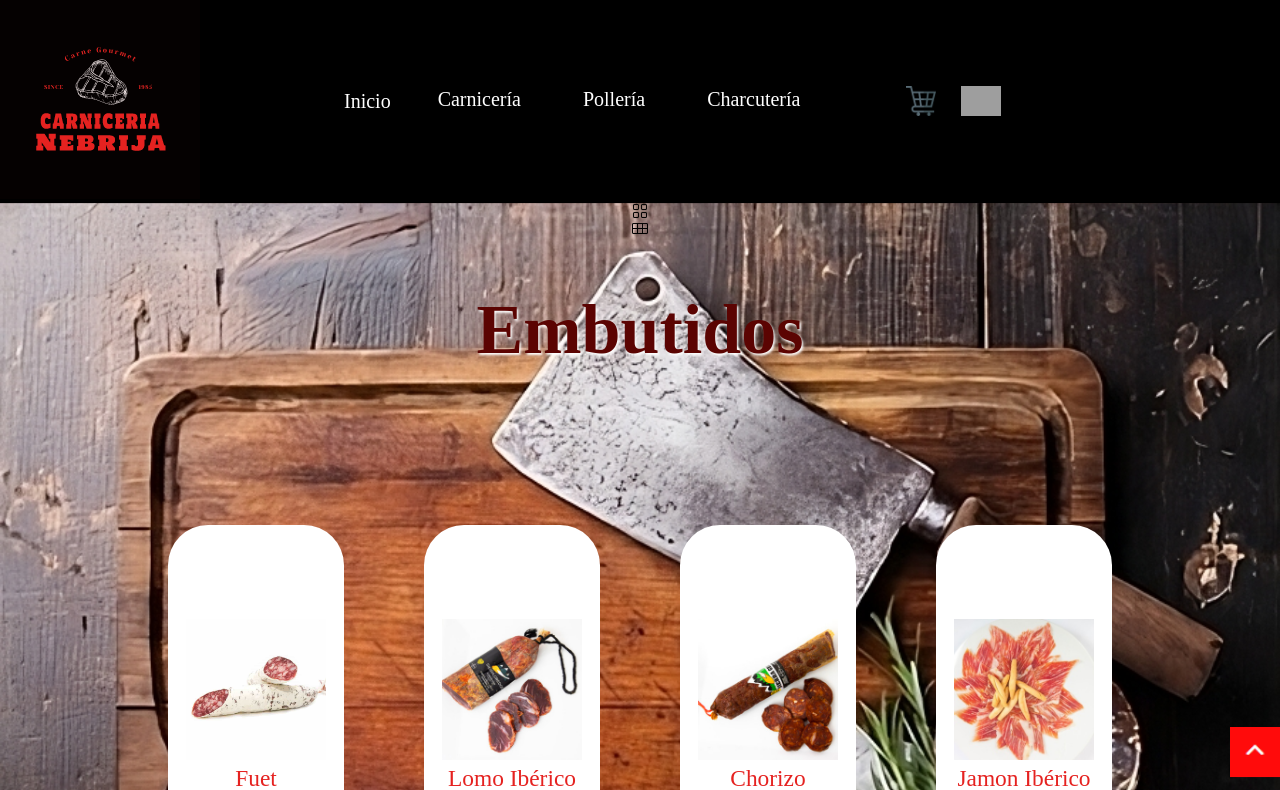
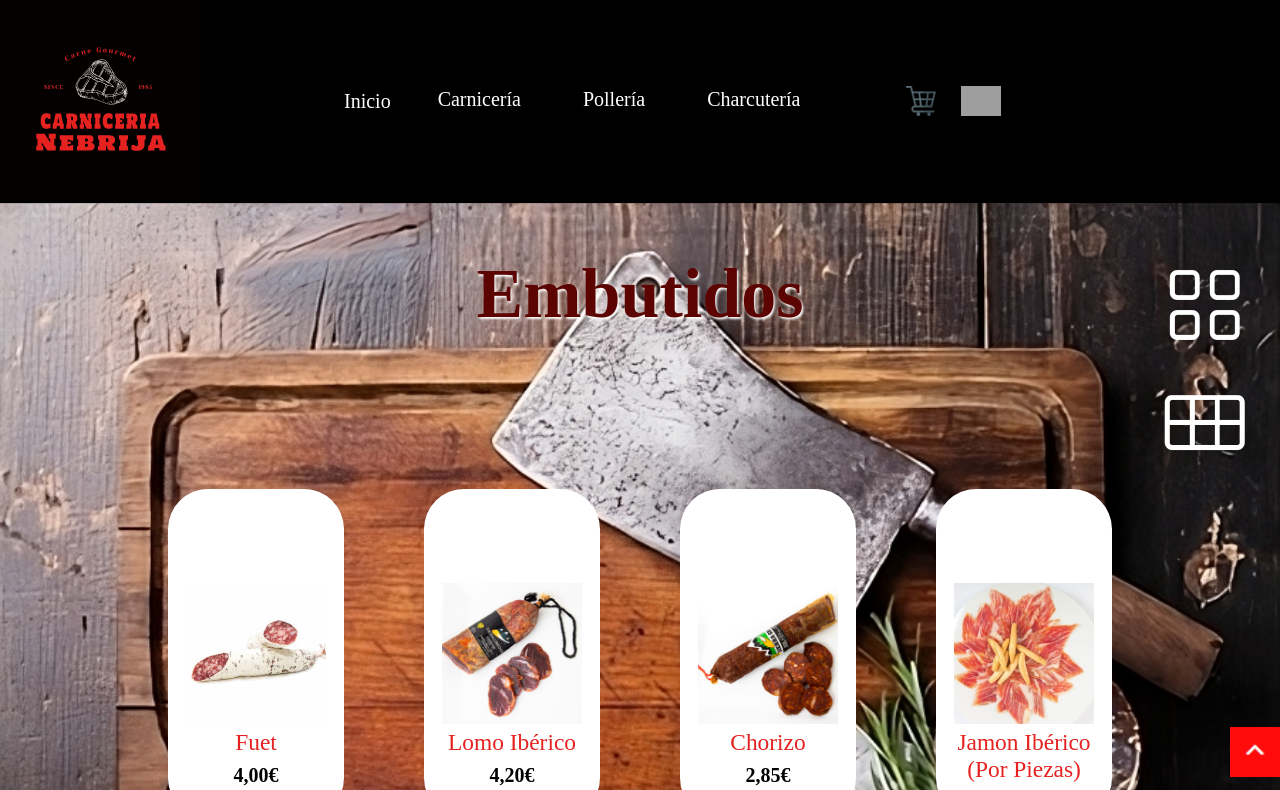
Before and after one commit to TuGfa354/MicroserviciosSecurizadoWeb, a PHP site: page /vaguadaInterfaces/HTML/Charcuteria/charcuteria.php in a window 1280 px wide. Shown: the part 19-809 px from the top of the page. Run offline with PHP 8.4, Linux system fonts and the light colour scheme; some libraries are stand-ins or nearby versions; some web fonts are replaced; grey boxes are pictures that could not be loaded.

Commit message:
Charcuteria hecha

```diff
--- a/CSS/sobrenosotros.css
+++ b/CSS/sobrenosotros.css
@@ -4,9 +4,50 @@
     font-family: 'Gabarito';
 
 }
+.grid1 {
+    position: fixed;
+    top: 40%;
+    right: 5%;
+    transform: translateY(-50%);
+    text-align: right;
+    z-index: 9999;
+   cursor: pointer;
+    height: 9.5%;
+    width: 4%;
+}
+.grid2 {
+    position: fixed;
+    top: 55%;
+    right: 5%;
+    transform: translateY(-50%);
+    text-align: right;
+    z-index: 9999;
+    cursor: pointer;
+    height: 9.5%;
+    width: 4%;
 
 
 
+}
+
+#grid3 {
+    font-size: 5em; /* Tamaño deseado */
+ color: white;
+    margin-bottom: 50%;
+
+}
+#grid4 {
+    font-size: 5em; /* Tamaño deseado */
+   color: white;
+    margin-bottom: 50%;
+}
+
+
+
+
+
+
+/*CARGANDO PÁGINA*/
 .cargando{
     display: inline-block;
 
--- a/HTML/Charcuteria/charcuteria.php
+++ b/HTML/Charcuteria/charcuteria.php
@@ -77,10 +77,10 @@
     <?php include '../header.php'; ?>
     <section>
         <div class="productos">
-        <div>
+            <div class="grid1">
                 <i class="bi bi-grid" id="grid4"></i> <!-- Este es el icono de grid -->
             </div>
-            <div>
+            <div class="grid2">
                 <i class="bi bi-grid-3x2" id="grid3"></i> <!-- Este es el segundo icono -->
             </div>
             <div class="populares">
```
